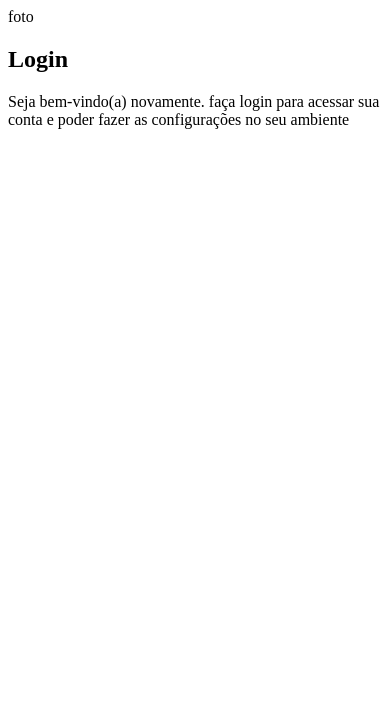
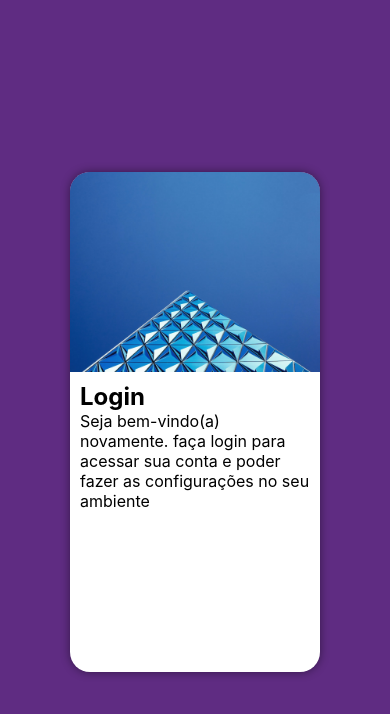
Before and after one commit to ReinaldoDosSantos/projeto-login, a plain HTML site: page index.html in a window 390 px wide. Drawn offline with Linux system fonts and the light colour scheme.

```diff
--- a/estilos/style.css
+++ b/estilos/style.css
@@ -5,3 +5,46 @@ paleta de cores
 verde # 49a09d
 lilas #5f2c82
 */
+* {
+    font-family:  -apple-system, BlinkMacSystemFont, 'Segoe UI', Roboto, Oxygen, Ubuntu, Cantarell, 'Open Sans', 'Helvetica Neue', sans-serif;
+    margin: 0px;
+    padding: 0px;
+    box-sizing: border-box;
+}
+
+body, html {
+    height: 100vh;
+    width: 100vw;
+    background: #5f2c82 ;
+}
+main {
+    position: relative;
+    height: 100vh;
+    width: 100vw;
+
+}
+section#login {
+    position: absolute;
+    top: 50%;
+    left: 50%;
+    transform: translate(-50%, -50%);
+    overflow: hidden;
+
+    background-color: white;
+    width: 250px;
+    height: 500px;
+    border-radius: 20px;
+    box-shadow: 0px 0px 10px rgba(0, 0, 0, 0.455)
+}
+section#login > div#imagen {
+    display: block;
+    background: #5f2c82 url(../imagens/pexels-scott-webb-139198\ \(1\).jpg);
+    background-size: cover;
+    height: 200px;
+
+
+}
+#formulario {
+    display: block;
+    padding: 10px;
+}
--- a/index.html
+++ b/index.html
@@ -11,7 +11,7 @@
     <main>
         <section id="login">
             <div id="imagen">
-                foto
+
             </div>
             <div id="formulario">
                 <h1>Login</h1>
```
